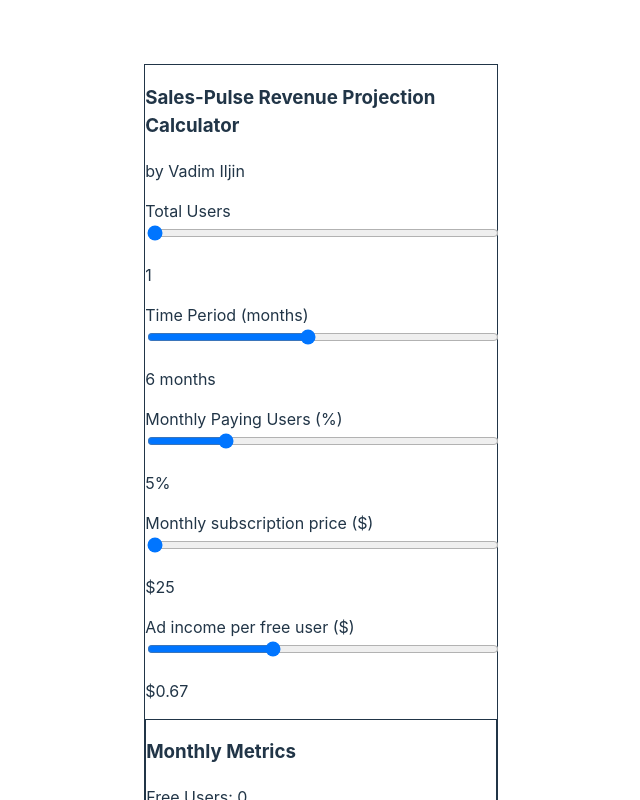
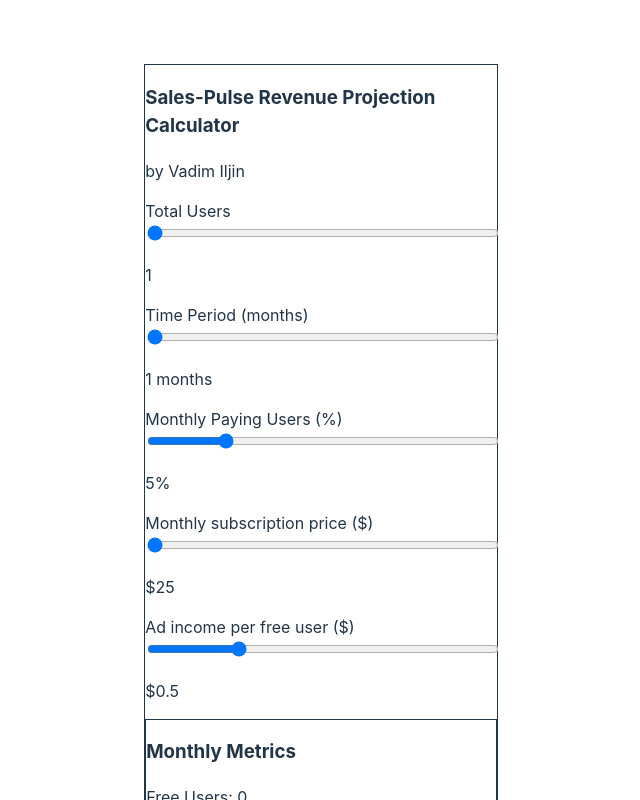
Before and after one commit to vadimiljin/sales-pulse-calculator, a React (Vite) app: page / in a window 1280 px wide. Shown: the top 800 px of the page, without its empty margins (383-1023 px from the left). Built offline with nearby package versions, Linux system fonts and the light colour scheme.

Commit message:
Fixed RevenueModel users and months

```diff
--- a/src/RevenueModel.jsx
+++ b/src/RevenueModel.jsx
@@ -3,10 +3,10 @@ import { Card, CardHeader, CardTitle, CardContent } from "./Card";
 
 const RevenueModel = () => {
   const [users, setUsers] = useState(1);
-  const [months, setMonths] = useState(6);
+  const [months, setMonths] = useState(1);
   const [conversionRate, setConversionRate] = useState(5);
   const [basePrice, setBasePrice] = useState(25);
-  const [adIncome, setAdIncome] = useState(0.67);
+  const [adIncome, setAdIncome] = useState(0.5);
 
   const calculations = {
     freeUsers: Math.floor(users * (1 - conversionRate / 100)),
```
Lines whose indentation alone changed are shown as unchanged.
